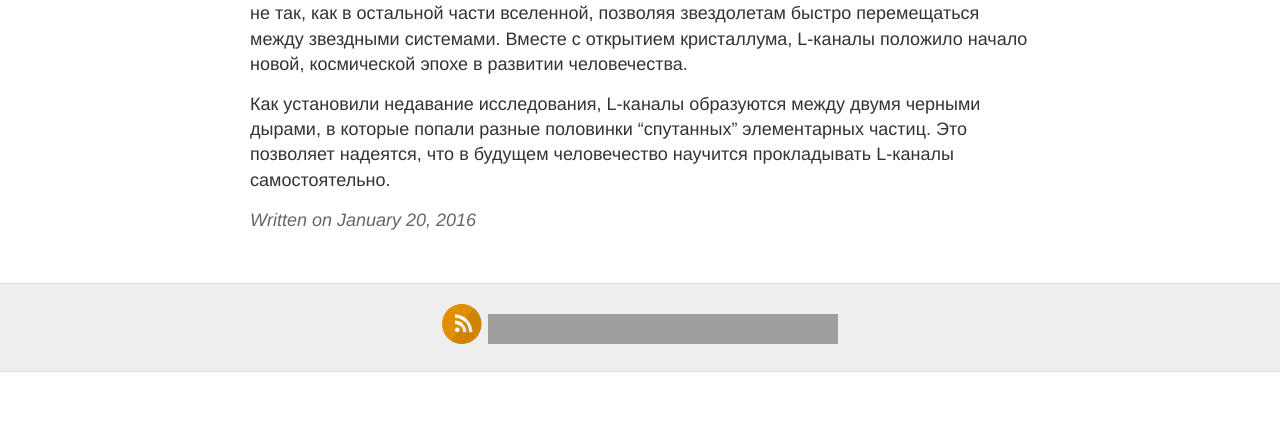
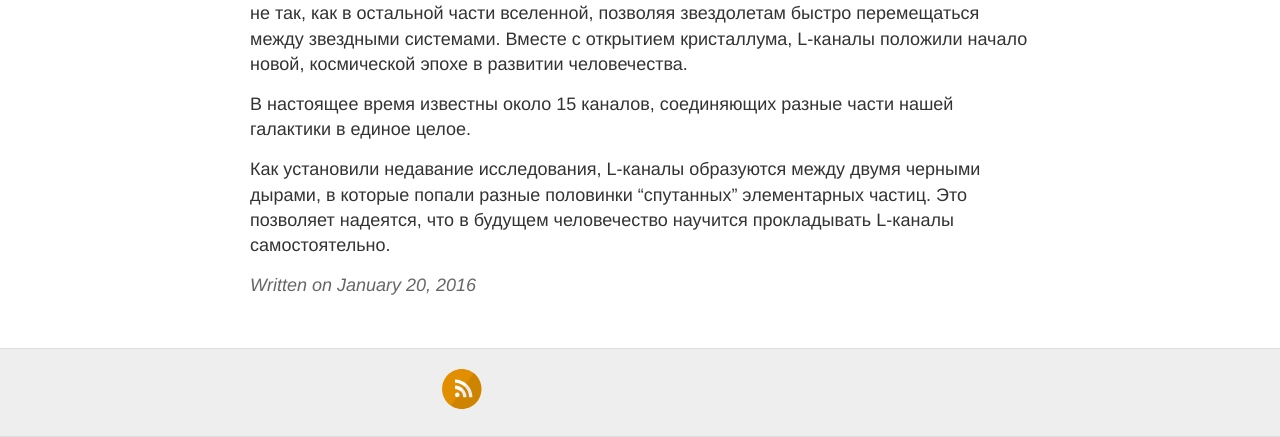
Before and after one commit to IPv6/kristallum, a Jekyll site: the page built from _posts/wiki-stuff/2016-1-20-ru-wiki-lor-l-channels.md, in a window 1280 px wide. Shown: the part 573-1010 px from the top of the page. Built offline with Jekyll 4.4.1, drawn with Linux system fonts in a browser that asks for light colours; comment, search, counter and statistics services are not loaded; before the commit the page ends 945 px from its top, so only the background shows below that; some of the changed text lies outside the part shown.

Commit message:
LChan fixes

```diff
--- a/_posts/wiki-stuff/2016-1-20-ru-wiki-lor-l-channels.md
+++ b/_posts/wiki-stuff/2016-1-20-ru-wiki-lor-l-channels.md
@@ -5,6 +5,8 @@
 
 ![Banner](http://gamerotor.com/images_ldu/events/event_ltunnels_ww400_hh150.jpg)
 
-L-каналы - особые образования, созданые самой природой. В них законы физики действую не так, как в остальной части вселенной, позволяя звездолетам быстро перемещаться между звездными системами. Вместе с открытием кристаллума, L-каналы положило начало новой, космической эпохе в развитии человечества.
+L-каналы - особые образования, созданые самой природой. В них законы физики действую не так, как в остальной части вселенной, позволяя звездолетам быстро перемещаться между звездными системами. Вместе с открытием кристаллума, L-каналы положили начало новой, космической эпохе в развитии человечества.
+
+В настоящее время известны около 15 каналов, соединяющих разные части нашей галактики в единое целое.
 
 Как установили недавание исследования, L-каналы образуются между двумя черными дырами, в которые попали разные половинки "спутанных" элементарных частиц. Это позволяет надеятся, что в будущем человечество научится прокладывать L-каналы самостоятельно.
```
Also changed, not shown: _posts/wiki-stuff/2016-1-15-ru-wiki-robocapsule-bronik.md (+1 -1 lines), _posts/wiki-stuff/2016-1-20-ru-wiki-lor-introduction.md (+1 -1 lines).
